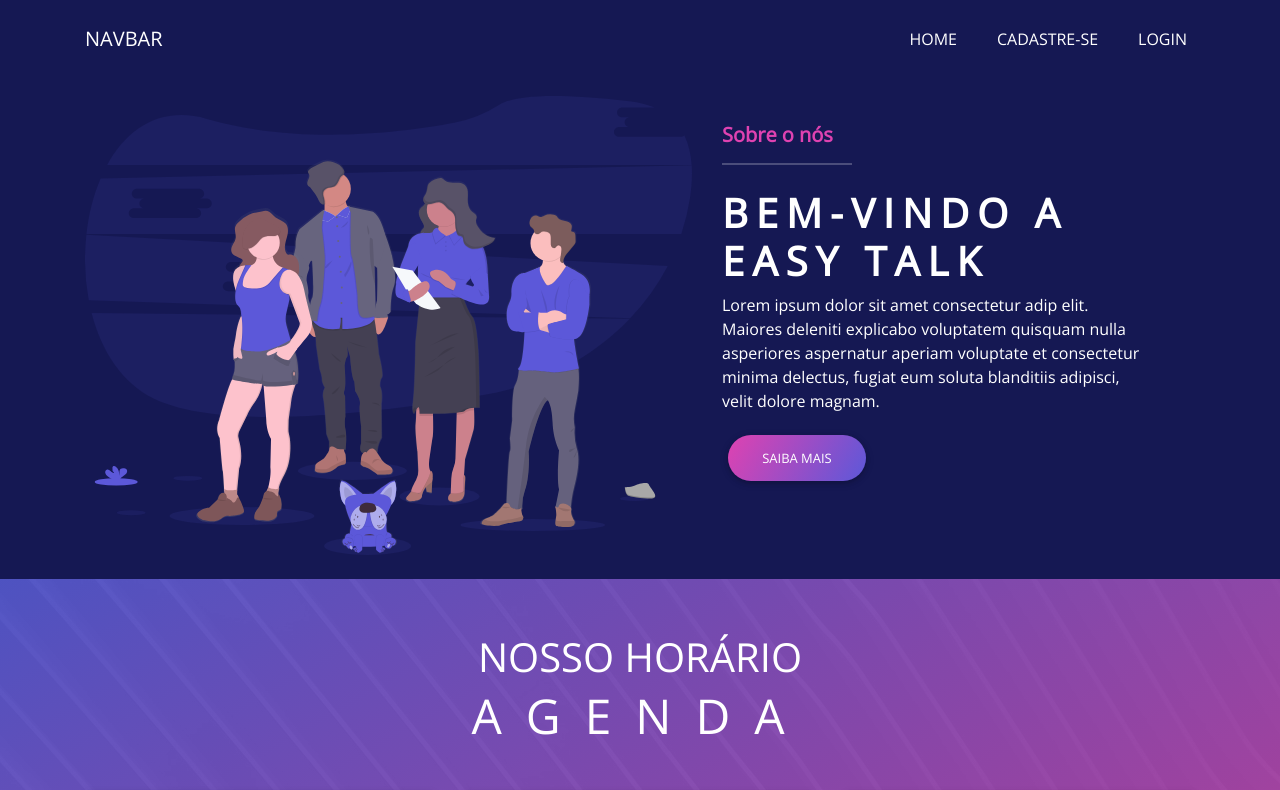
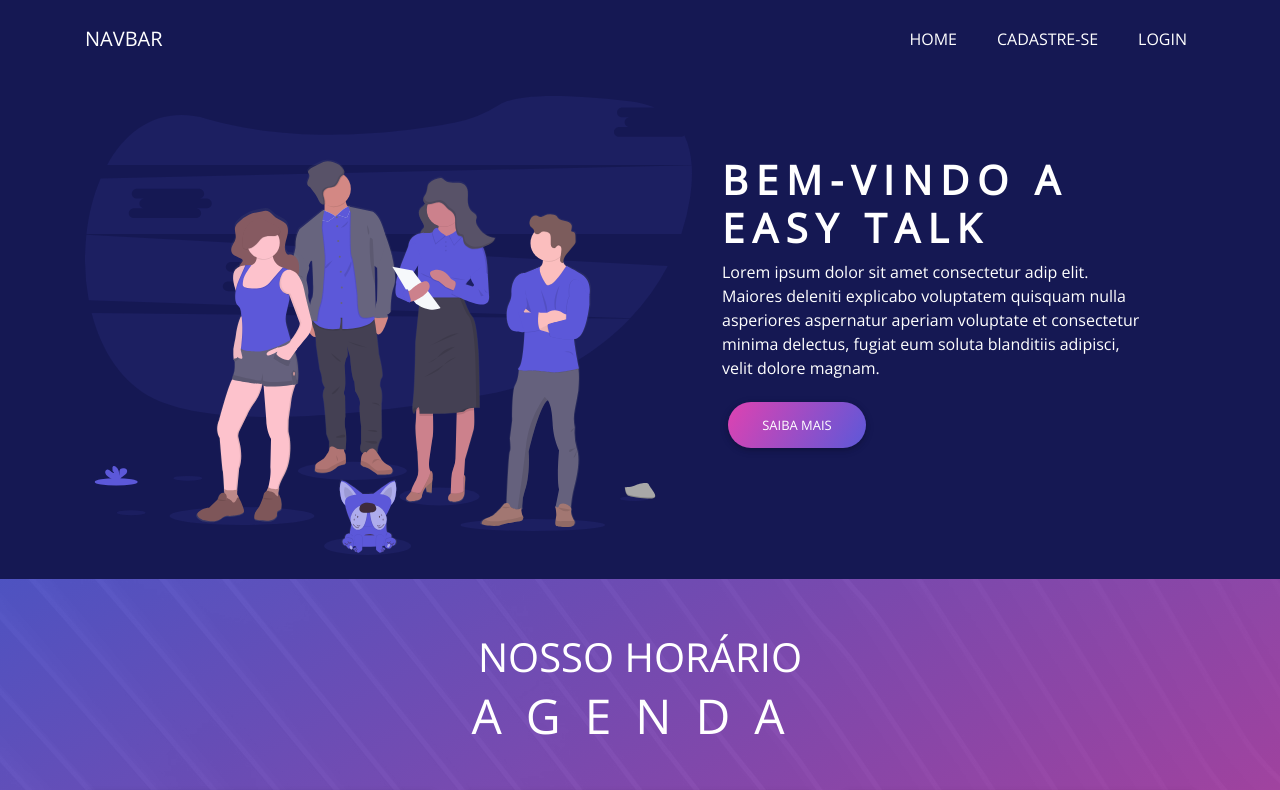
Before and after one commit to gmorae/Projeto_Thoughtworks, a React (Create React App) app in the folder React/: page / in a window 1280 px wide. Shown: the top 790 px of the page. Built offline with nearby package versions, Linux system fonts and the light colour scheme.

Commit message:
Arrumando o banner

```diff
--- a/React/src/components/Sobre/Sobre.js
+++ b/React/src/components/Sobre/Sobre.js
@@ -20,12 +20,9 @@ export class Sobre extends Component {
                             </div>
                             <div className="col-md-5 d-flex align-items-center mb-3">
                                 <div>
-                                    <h5 className="font-weight-bold rosa-font">Sobre o nós</h5>
-                                    <hr className="hr-sobre mb-4" />
                                     <h1 className="h1-responsive font-weight-bold text-uppercase space">Bem-vindo a easy talk</h1>
                                     <p>Lorem ipsum dolor sit amet consectetur adip elit. Maiores deleniti explicabo voluptatem quisquam nulla asperiores aspernatur aperiam voluptate et consectetur minima delectus, fugiat eum soluta blanditiis adipisci, velit dolore magnam.</p>
                                     <Link className="btn btn-defaulttt text-white radius" data-toggle="modal" data-target="#ModalSobre">Saiba Mais</Link>
-
                                 </div>
                             </div>
                         </div>
```
